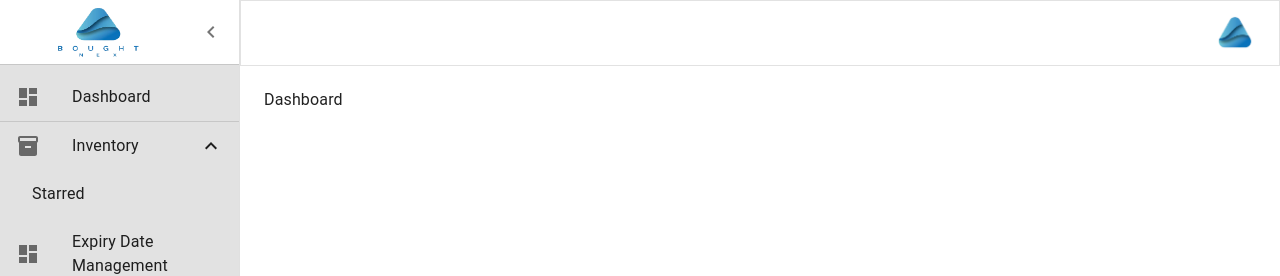
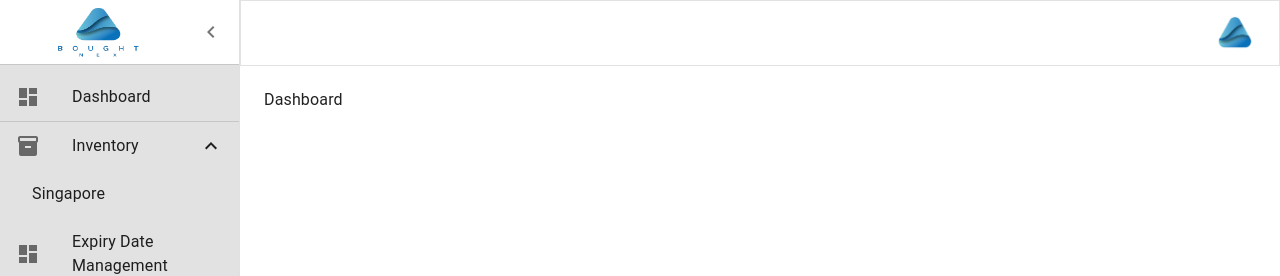
Before and after one commit to volodev121/Shopee-Lazada-Frontend, a React (Create React App) app: page / in a window 1280 px wide. Both pictures are taken after a click on the button 33 px from the left and 33 px from the top of the page. Shown: the top 276 px of the page. Built offline with nearby package versions, Linux system fonts and the light colour scheme.

Commit message:
feat sidebar

```diff
--- a/src/layouts/AppLayout/AppLayout.tsx
+++ b/src/layouts/AppLayout/AppLayout.tsx
@@ -135,7 +135,7 @@ export default function AppLayout() {
             <Collapse in={open1} timeout="auto" unmountOnExit>
               <List component="div" disablePadding>
                 <ListItemButton sx={{ pl: 4 }}>
-                  <ListItemText primary="Starred" />
+                  <ListItemText primary="Singapore" />
                 </ListItemButton>
               </List>
             </Collapse>
```
